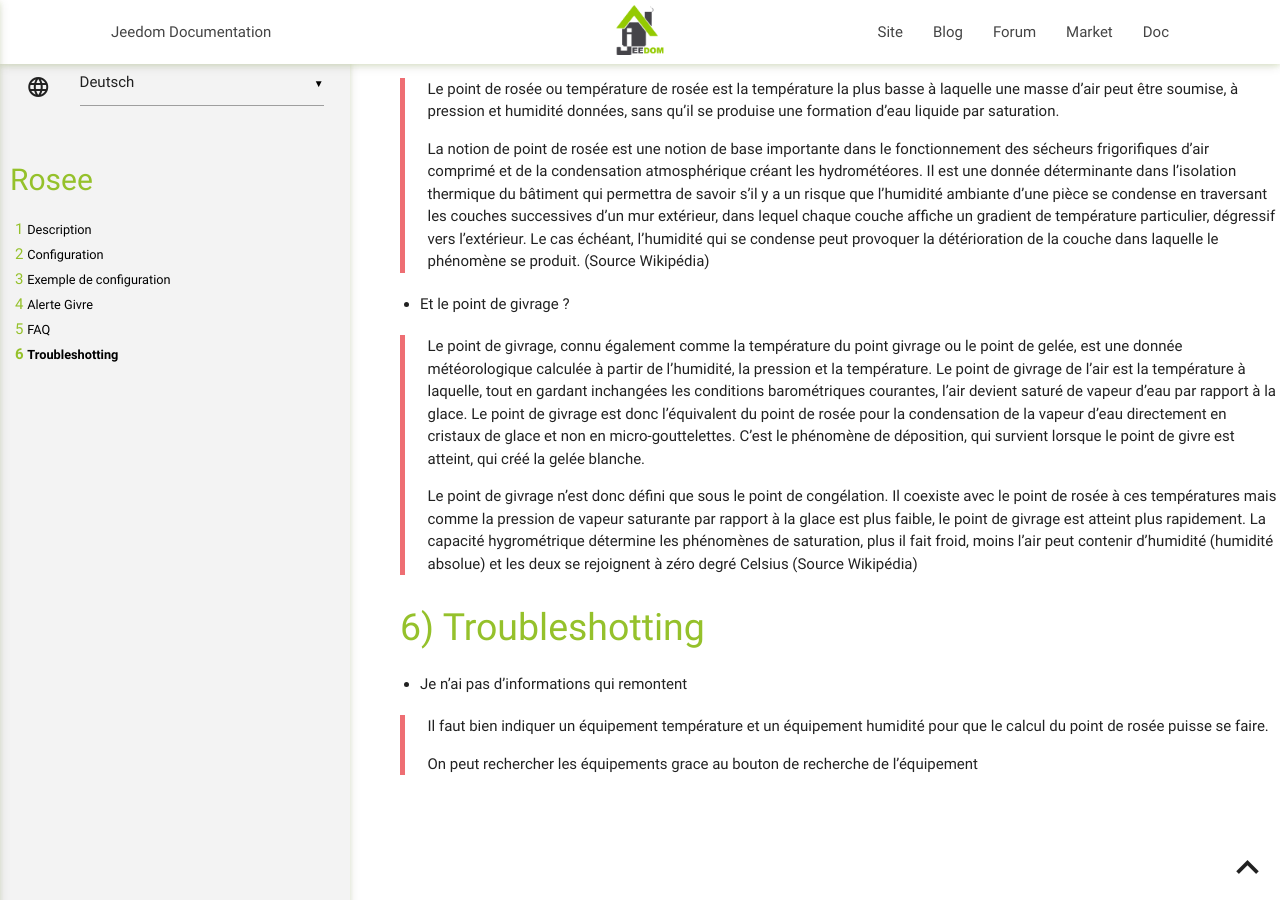
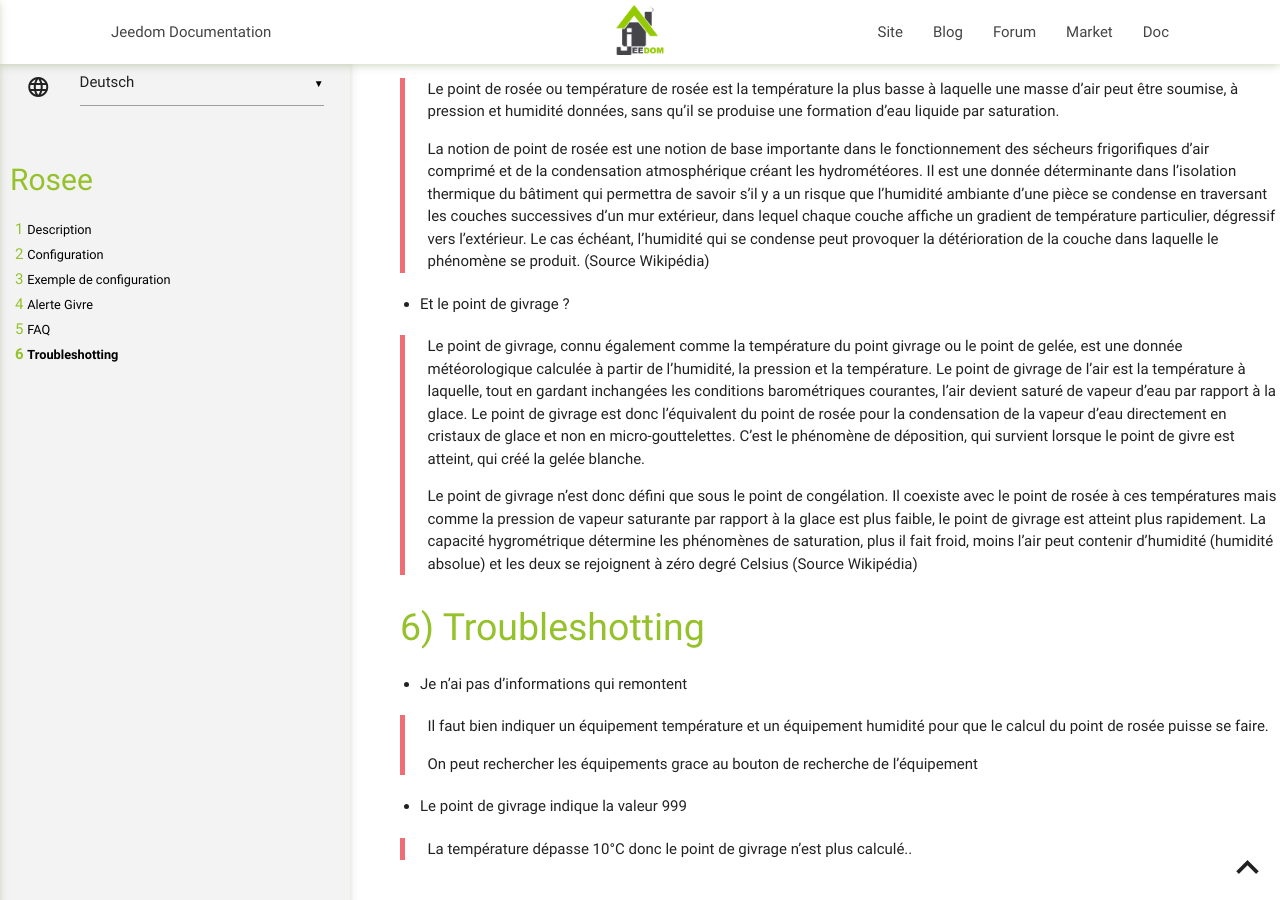
Before and after one commit to JEALG/plugin-rosee, a Jekyll site: the page built from docs/de_DE/index.md, in a window 1280 px wide and 900 px high, scrolled down 1477 px. Built offline with Jekyll 4.4.1, drawn with Linux system fonts in a browser that asks for light colours; our own code applies the rules of GitHub Pages for plain Markdown files.

Commit message:
[ROBOT] Action all

```diff
--- a/docs/de_DE/index.md
+++ b/docs/de_DE/index.md
@@ -76,3 +76,8 @@ Le plugin calcule 4 niveaux d'alerte
 >Il faut bien indiquer un équipement température et un équipement humidité pour que le calcul du point de rosée puisse se faire.
 >
 >On peut rechercher les équipements grace au bouton de recherche de l’équipement
+
+- Le point de givrage indique la valeur 999
+
+>La température dépasse 10°C donc le point de givrage n'est plus calculé..
+>
```
Also changed, not shown: docs/de_DE/changelog.md (+1 -0 lines), docs/en_US/changelog.md (+1 -0 lines), docs/en_US/index.md (+5 -0 lines), docs/es_ES/changelog.md (+1 -0 lines), docs/es_ES/index.md (+5 -0 lines).
